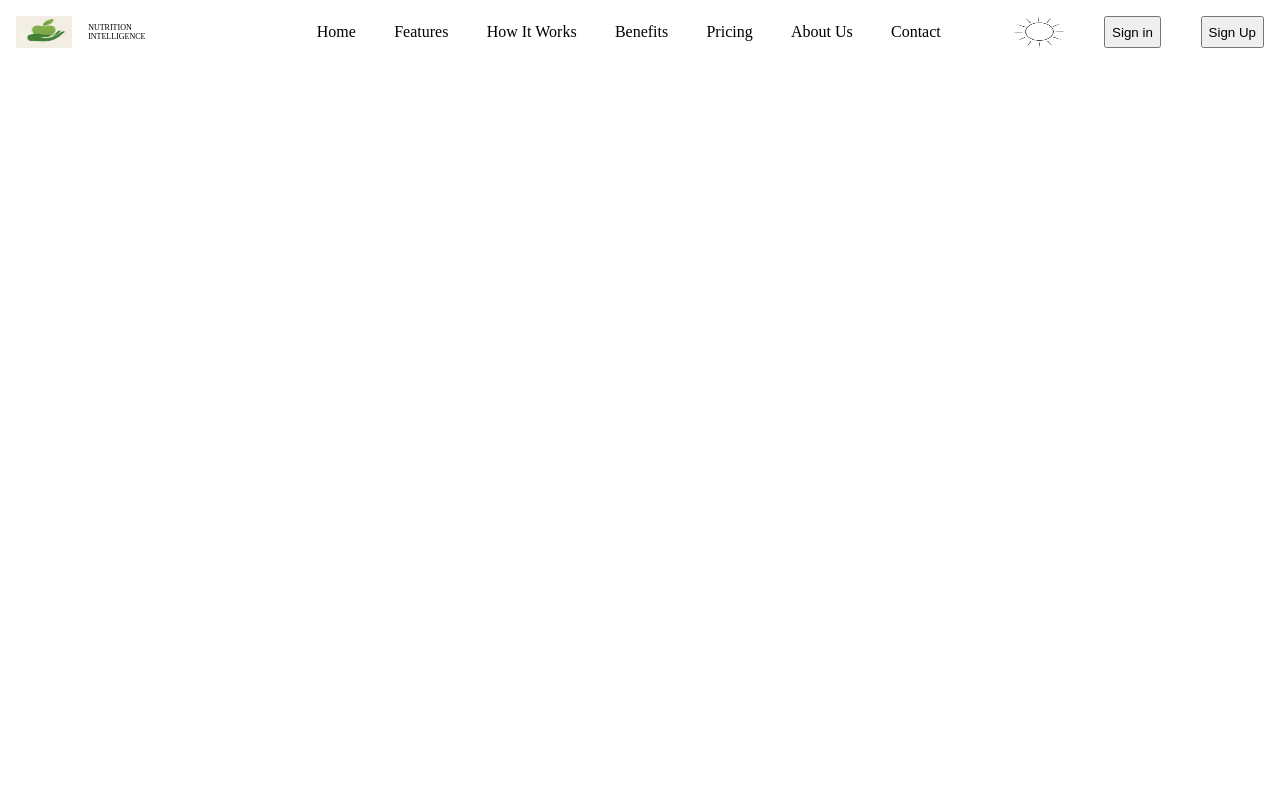
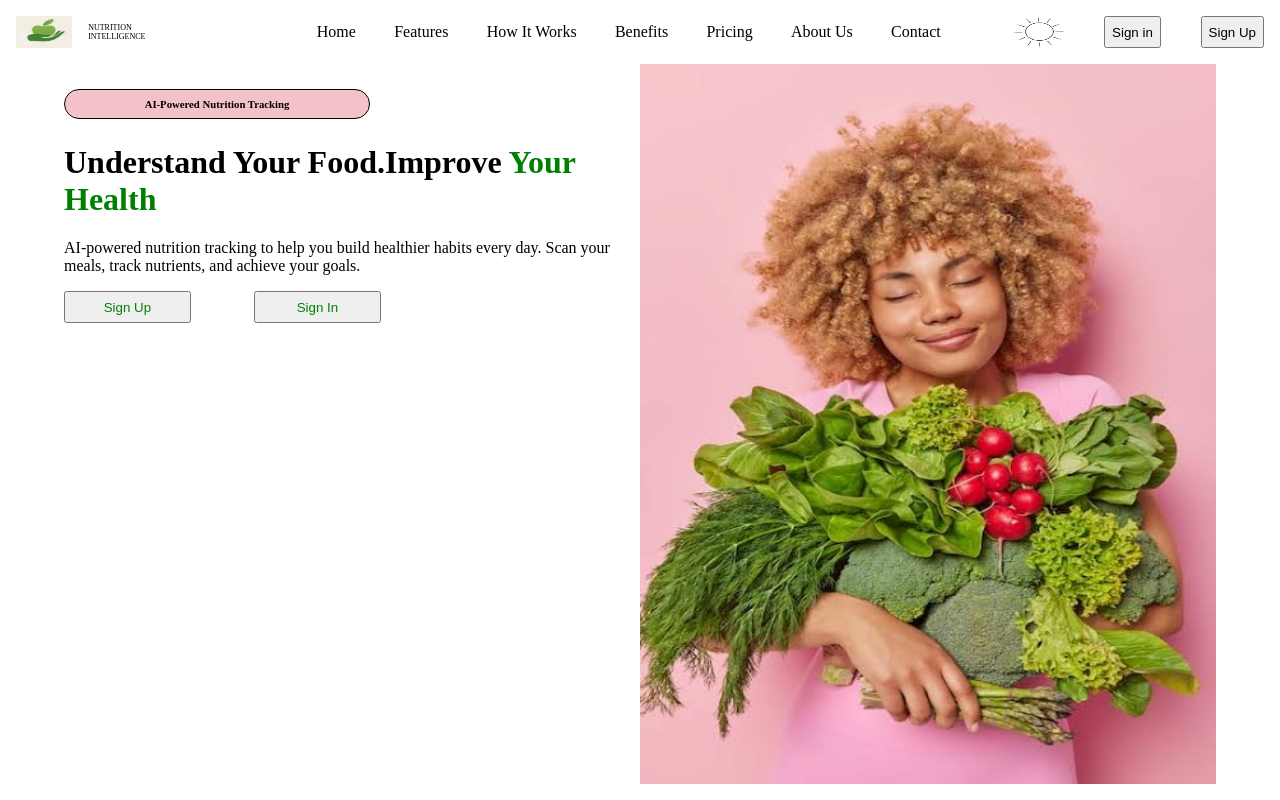
Before and after one commit to sahiba2503/DecodeYourPlateAINutritionIntelligence, a React (Vite) app: page / in a window 1280 px wide. Built offline with nearby package versions, Linux system fonts and the light colour scheme.

Commit message:
add body content

```diff
--- a/src/App.jsx
+++ b/src/App.jsx
@@ -1,8 +1,10 @@
 import NaveBar from "./component/NaveBar";
+import MainContainer from "./MainContainer";
 function App() {
   return (
     <div>
         <NaveBar/>
+        <MainContainer />
     </div>
   );
 }
--- /dev/null
+++ b/src/MainContainer.jsx
@@ -0,0 +1,27 @@
+import nutritionimgA from "./assets/nutritionimgA.jpg";
+
+function MainContainer() {
+  return (
+    <div className="bodyContainer">
+      <div className="mainContant">
+        <h6>AI-Powered Nutrition Tracking</h6>
+        <h1>Understand Your Food.Improve <span >Your Health</span></h1>
+        <p>AI-powered nutrition tracking to help you build healthier habits every day. Scan your meals, track nutrients, and achieve your goals.</p>
+        <div className="mainContantButtons">
+        <button>Sign Up</button>
+        <button>Sign In</button>
+        </div>
+        {/* <div className="mainInfo">
+            <div>Personalized Insights</div>
+            <div>Track your progress</div>
+            <div>Secure & private</div>
+        </div> */}
+      </div>
+      <div className="mainImage">
+        <img src={nutritionimgA}  />
+      </div>
+    </div>
+  )
+}
+
+export default MainContainer
--- a/src/index.css
+++ b/src/index.css
@@ -51,3 +51,58 @@ body {
     width: 20%;
 
 }
+.bodyContainer{
+    /* border: 1px solid red; */
+    display: flex;
+    flex-direction: row;
+    padding: 0 5%;
+    height: 90vh;
+    width: 90%;
+}
+.mainContant{
+    /* border: 2px solid black; */
+    width: 50%;
+}
+.mainImage{
+/* border: 2px solid green; */
+width: 50%;
+
+}
+.mainImage img{
+    width: 100%;
+    background-position: center;
+    background-repeat: no-repeat;
+    background-size: cover;
+    height: 90vh;
+
+}
+.mainContant h6{
+    border: 0.5px solid black;
+    background-color: rgb(244, 193, 201);
+    padding: 0.5rem;
+    width: 50%;
+    text-align: center;
+    border-radius: 1rem;
+}
+.mainContant h1 span{
+    color:green;
+}
+.mainContantButtons{
+    /* border: 1px solid black; */
+    width: 55%;
+    display: flex;
+   justify-content: space-between;
+}
+
+.mainContantButtons button{
+  width: 40%;
+  height: 2rem;
+  color:green;
+}
+/* .mainInfo{
+    border: 2px solid green;
+    width: 100%;
+    display: flex;
+    flex-direction: row;
+    margin-top: 1rem;
+} */
```
